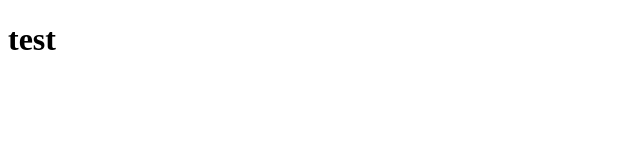
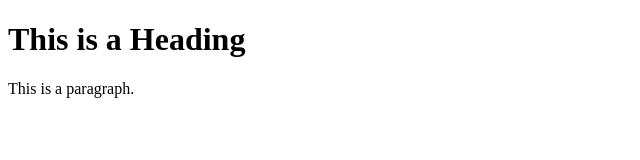
Before and after one commit to McAlec1/mcalec1.github.io, a plain HTML site: page main.html in a window 1280 px wide. Shown: the whole page, without its empty margins (0-640 px from the left). Drawn offline with Linux system fonts and the light colour scheme.

Commit message:
Update main.html

```diff
--- a/main.html
+++ b/main.html
@@ -1,6 +1,12 @@
 <!DOCTYPE html>
 <html>
-  <body>
-    <h1>test</h1>
-  </body>
+<head>
+<title>Page Title</title>
+</head>
+<body>
+
+<h1>This is a Heading</h1>
+<p>This is a paragraph.</p>
+
+</body>
 </html>
```
